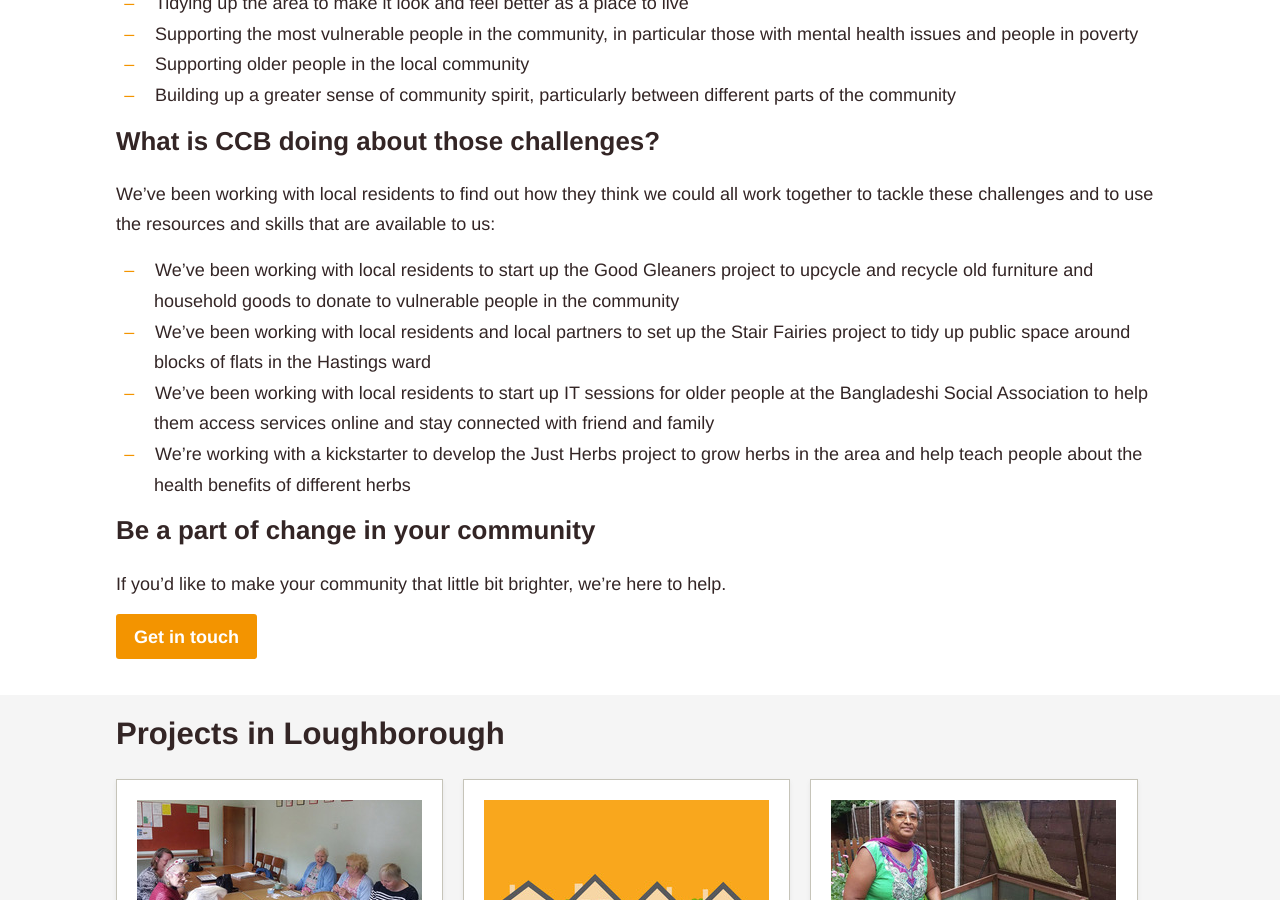
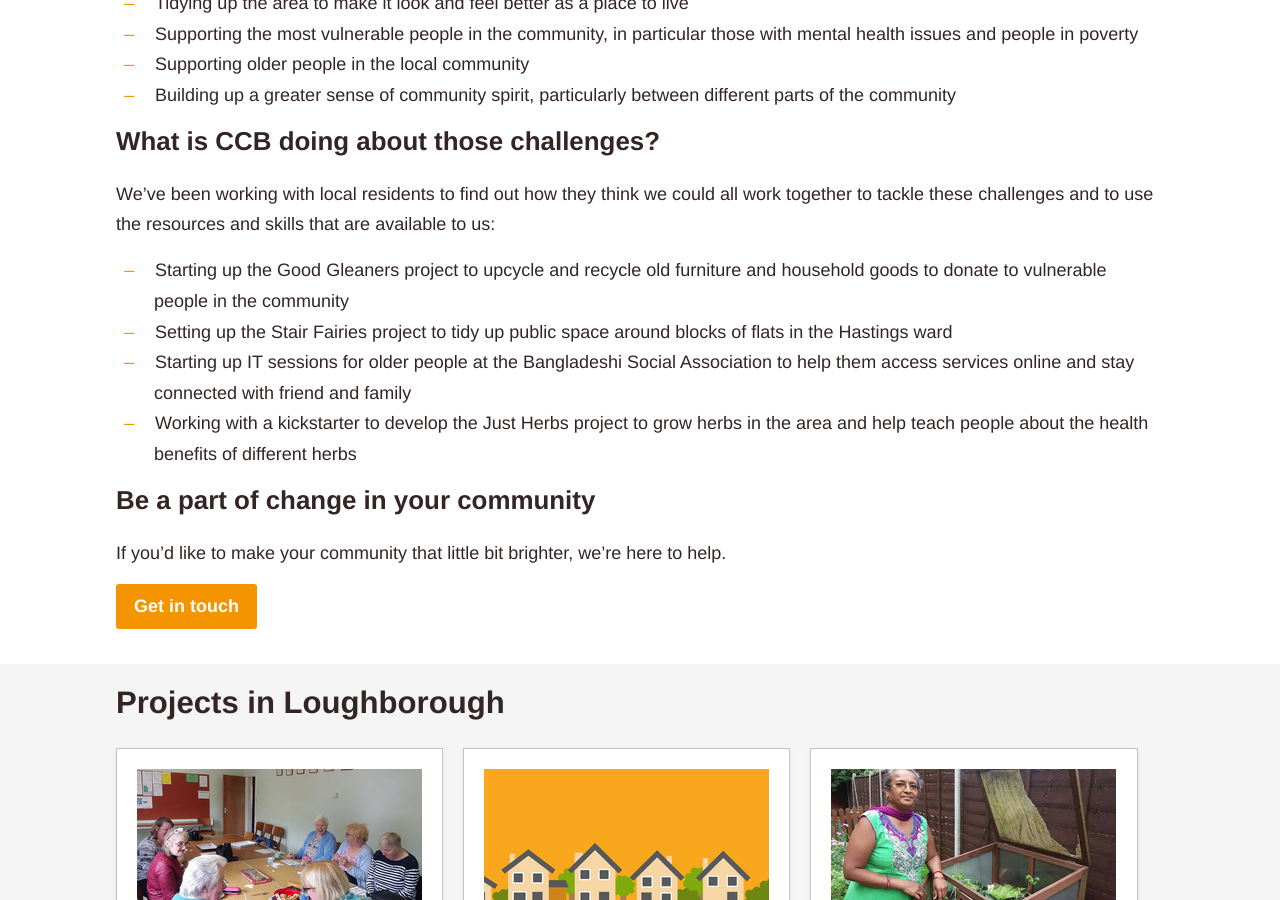
Before and after one commit to richardatval/www.communitycapacity.co.uk, a Jekyll site: the page built from communities/loughborough.md, in a window 1280 px wide and 900 px high, scrolled down 406 px. Built offline with Jekyll 4.4.1, drawn with Linux system fonts in a browser that asks for light colours; nearby versions of some CDN libraries.

Commit message:
Updated loughborough.md

```diff
--- a/communities/loughborough.md
+++ b/communities/loughborough.md
@@ -18,10 +18,10 @@
 
 We've been working with local residents to find out how they think we could all work together to tackle these challenges and to use the resources and skills that are available to us:
 
-* We’ve been working with local residents to start up the Good Gleaners project to upcycle and recycle old furniture and household goods to donate to vulnerable people in the community
-* We’ve been working with local residents and local partners to set up the Stair Fairies project to tidy up public space around blocks of flats in the Hastings ward
-* We’ve been working with local residents to start up IT sessions for older people at the Bangladeshi Social Association to help them access services online and stay connected with friend and family
-* We’re working with a kickstarter to develop the Just Herbs project to grow herbs in the area and help teach people about the health benefits of different herbs
+* Starting up the Good Gleaners project to upcycle and recycle old furniture and household goods to donate to vulnerable people in the community
+* Setting up the Stair Fairies project to tidy up public space around blocks of flats in the Hastings ward
+* Starting up IT sessions for older people at the Bangladeshi Social Association to help them access services online and stay connected with friend and family
+* Working with a kickstarter to develop the Just Herbs project to grow herbs in the area and help teach people about the health benefits of different herbs
 
 ### Be a part of change in your community
 
```
